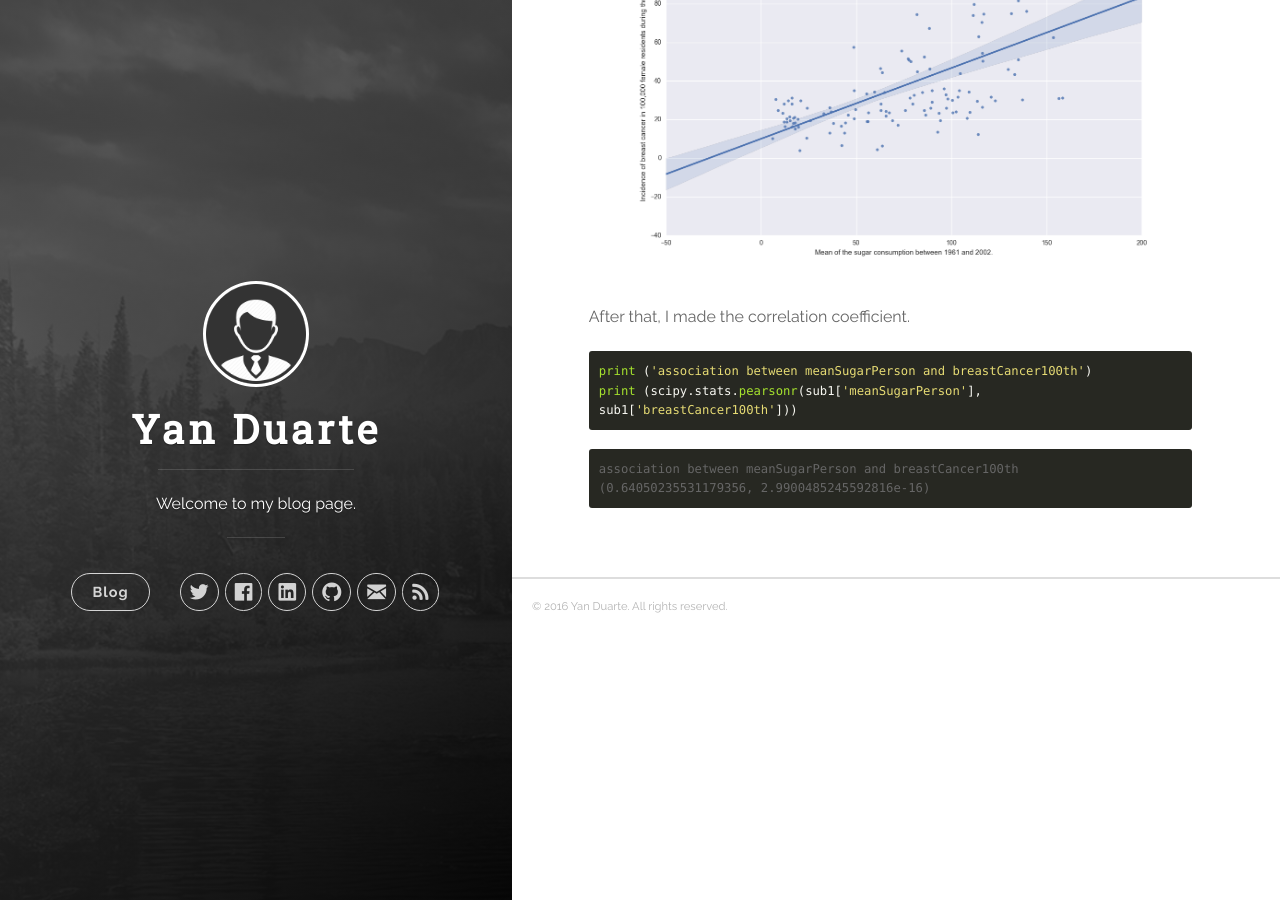
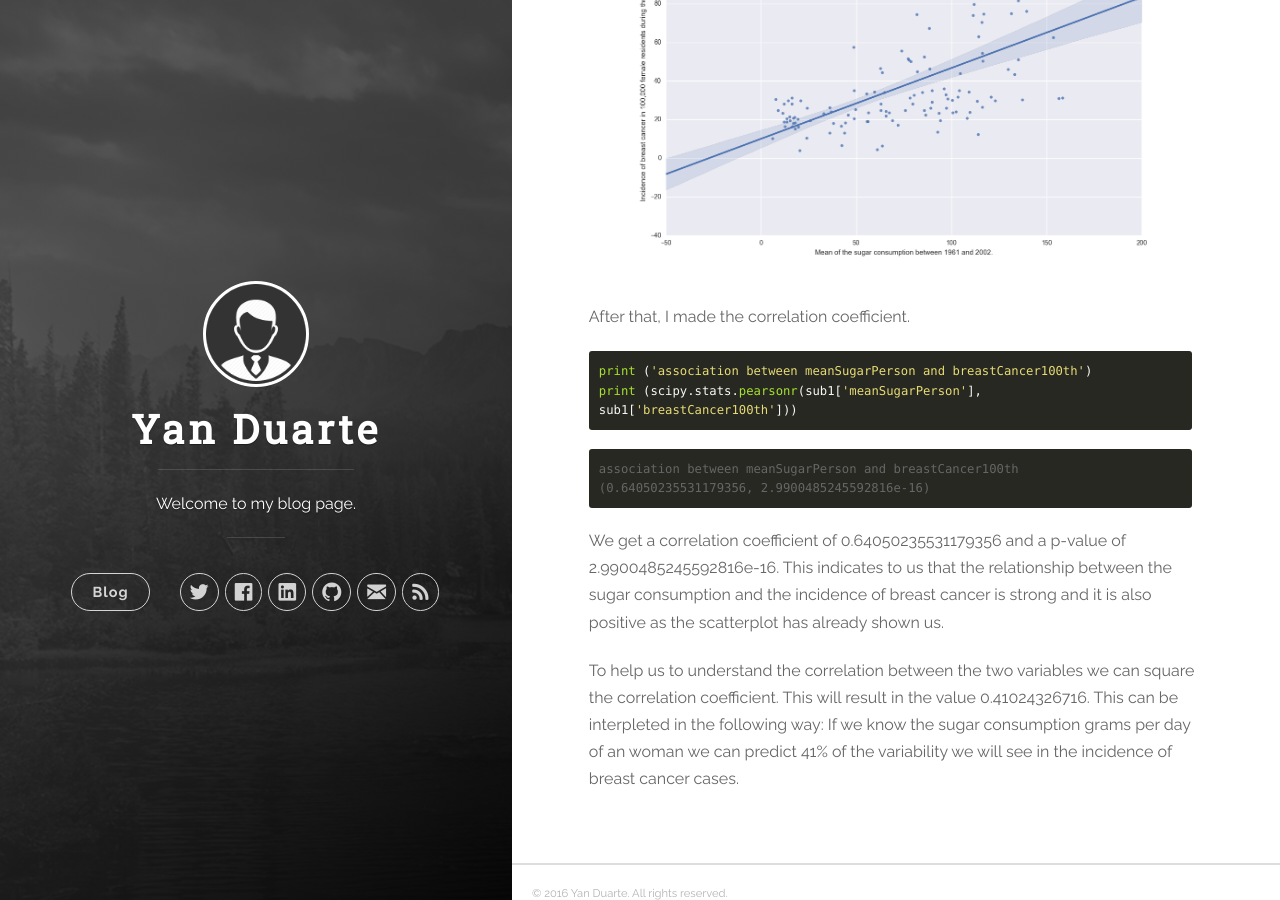
Before and after one commit to yan-duarte/yan-duarte.github.io, a Jekyll site: the page built from _posts/2016-08-07-DAT-Assignment3.md, in a window 1280 px wide and 900 px high, scrolled down 1493 px. Built offline with Jekyll 4.4.1, drawn with Linux system fonts in a browser that asks for light colours; nearby versions of some CDN libraries.

Commit message:
Updated 2016-08-07-DAT-Assignment3.md

````diff
--- a/_posts/2016-08-07-DAT-Assignment3.md
+++ b/_posts/2016-08-07-DAT-Assignment3.md
@@ -66,3 +66,8 @@ print (scipy.stats.pearsonr(sub1['meanSugarPerson'], sub1['breastCancer100th']))
 association between meanSugarPerson and breastCancer100th
 (0.64050235531179356, 2.9900485245592816e-16)
 ```
+
+We get a correlation coefficient of 0.64050235531179356 and a p-value of 2.9900485245592816e-16.
+This indicates to us that the relationship between the sugar consumption and the incidence of breast cancer is strong and it is also positive as the scatterplot has already shown us.
+
+To help us to understand the correlation between the two variables we can square the correlation coefficient. This will result in the value 0.41024326716. This can be interpleted in the following way: If we know the sugar consumption grams per day of an woman we can predict 41% of the variability we will see in the incidence of breast cancer cases.
````
